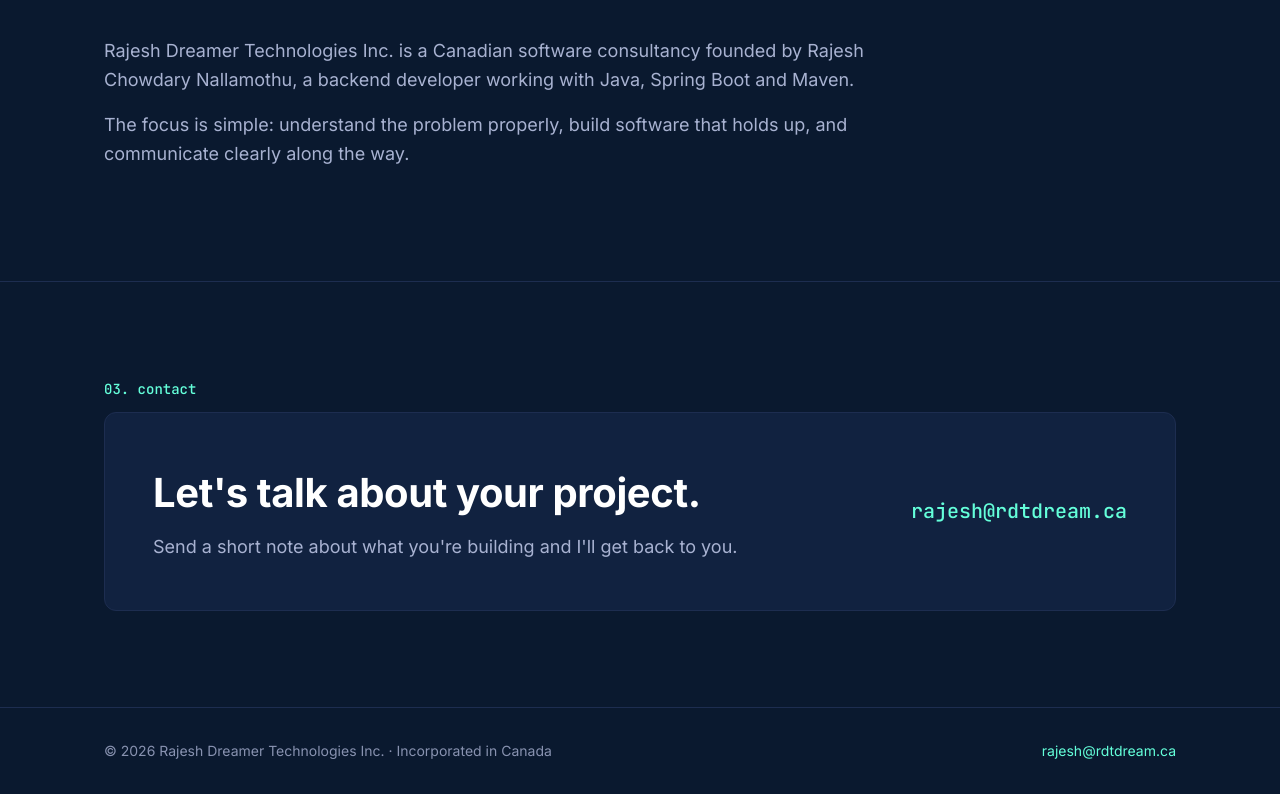
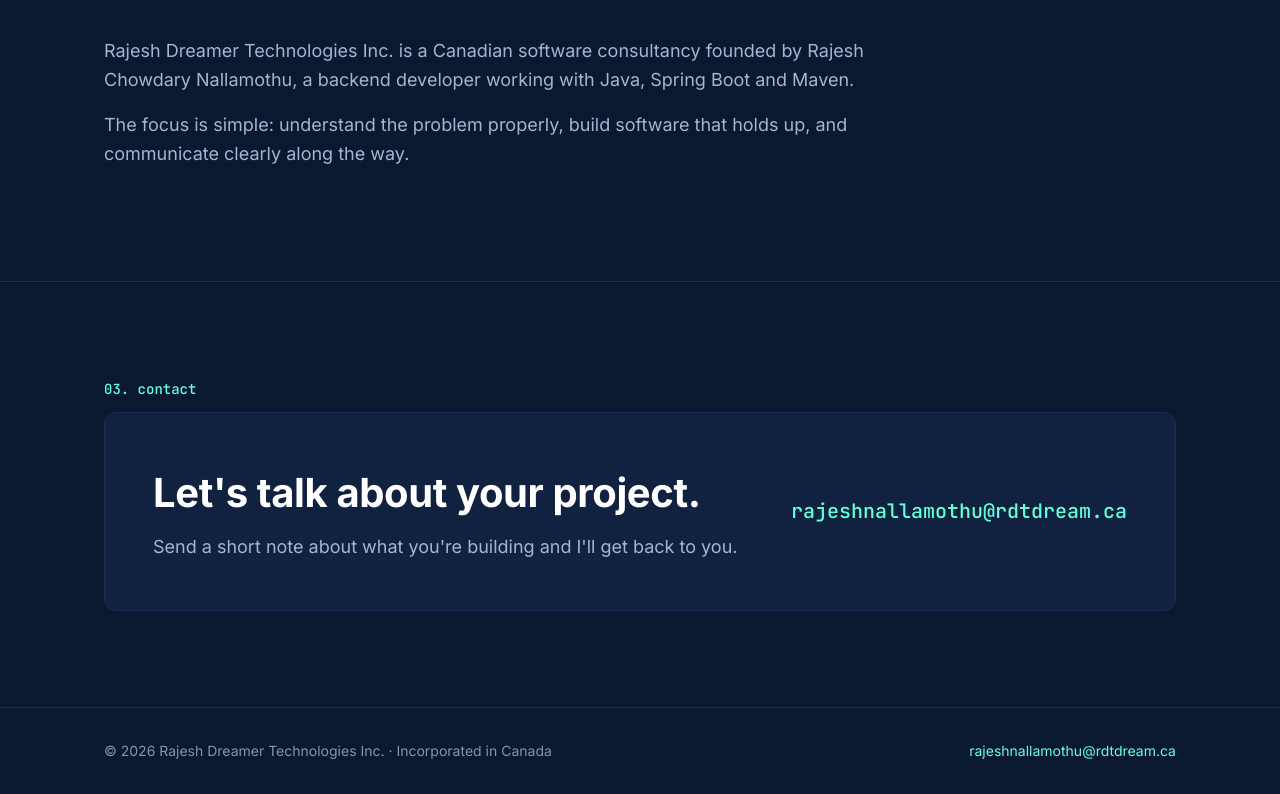
Before and after one commit to rajeshnallamothu/rdtdream-site, a plain HTML site: page index.html in a window 1280 px wide. Shown: the part 1491-2285 px from the top of the page. Drawn offline with Linux system fonts and the light colour scheme.

Commit message:
Update index.html

```diff
--- a/index.html
+++ b/index.html
@@ -154,7 +154,7 @@
           <h2 style="margin:0">Let's talk about your project.</h2>
           <p>Send a short note about what you're building and I'll get back to you.</p>
         </div>
-        <a class="contact-email" href="mailto:rajesh@rdtdream.ca">rajesh@rdtdream.ca</a>
+        <a class="contact-email" href="mailto:rajeshnallamothu@rdtdream.ca">rajeshnallamothu@rdtdream.ca</a>
       </div>
     </div>
   </section>
@@ -163,7 +163,7 @@
 <footer>
   <div class="wrap foot">
     <span>© <span id="yr">2026</span> Rajesh Dreamer Technologies Inc. · Incorporated in Canada</span>
-    <a href="mailto:rajesh@rdtdream.ca">rajesh@rdtdream.ca</a>
+    <a href="mailto:rajeshnallamothu@rdtdream.ca">rajeshnallamothu@rdtdream.ca</a>
   </div>
 </footer>
 
```
